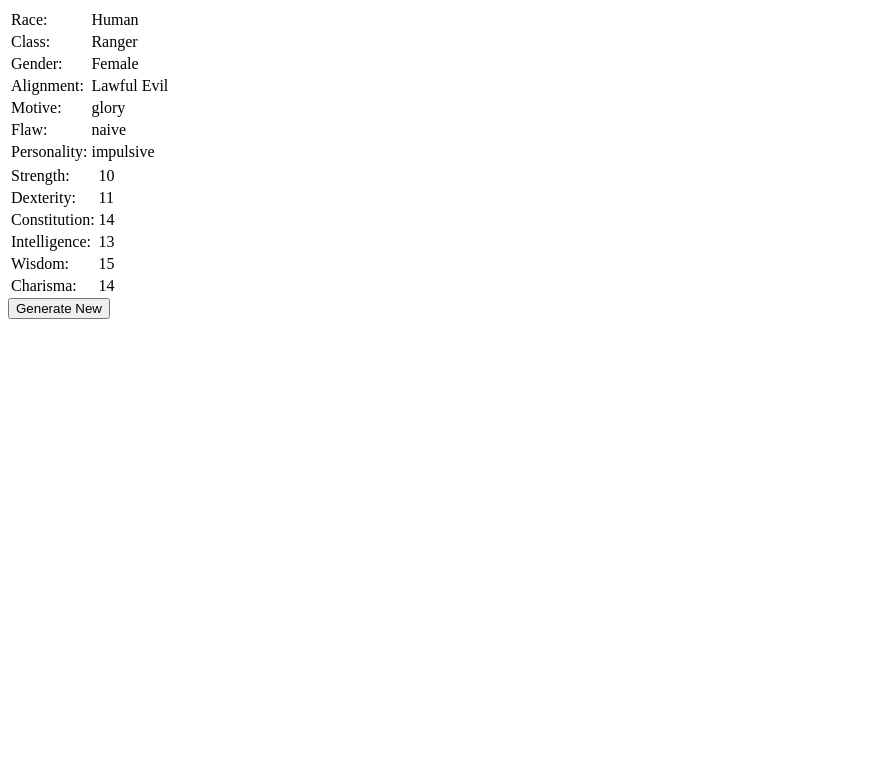
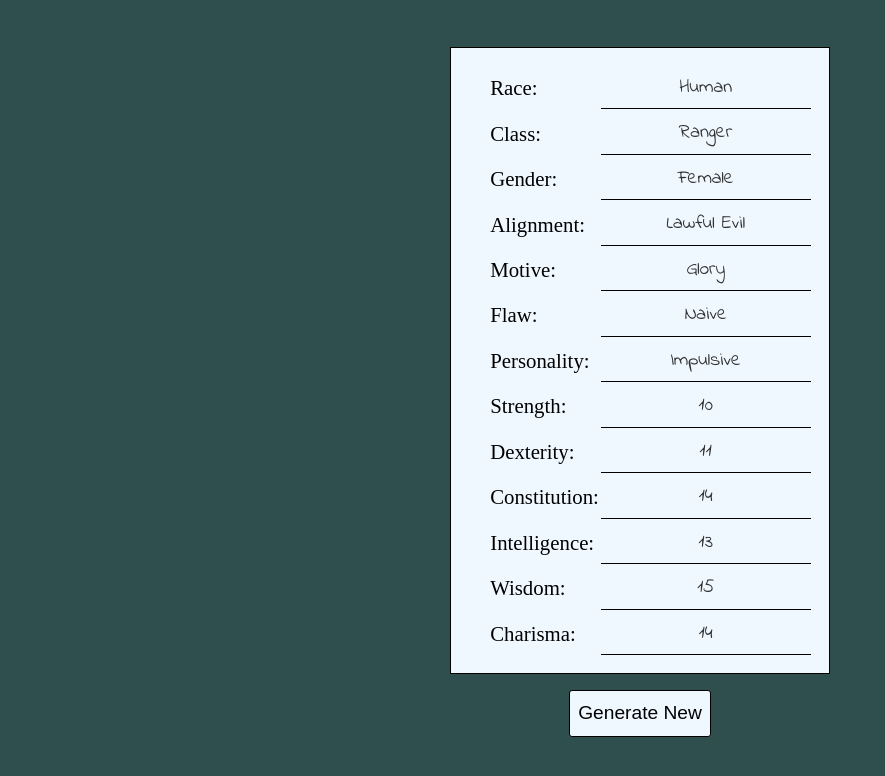
Before and after one commit to ri-ca4/CharacterSheetGenerator, a website with bundled scripts: page public/index.html in a window 1280 px wide. Shown: the whole page, without its empty margins (0-885 px from the left). Built offline with nearby package versions, Linux system fonts and the light colour scheme.

Commit message:
added procfile, added style, small changes tojavascript to improve display

```diff
--- a/public/css/main.css
+++ b/public/css/main.css
@@ -0,0 +1,89 @@
+* {
+    margin: 0;
+    padding: 0;
+    box-sizing: border-box;
+    scroll-behavior: smooth;
+}
+
+body{
+    height: 100vh;
+    width:100vw;
+    background-color: #2f4f4f;
+}
+
+.container{
+    padding: 1vh;
+    display: flex;
+    flex-direction: column;
+    align-items: center;
+    justify-content: center;
+    width: 100%;
+    height: 100%;
+}
+
+table{
+    border: 1px solid #000000;
+    background-color: #f0f8ff;
+    width: 90%;
+    height:80%;
+    padding: 1em;
+}
+
+td{
+    line-height: 1.5em;
+    font-size: 1.2em;
+    margin: 0;
+}
+
+.label{
+    text-align: left;
+    padding-left: 1em;
+    width: 20%;
+    font-size: 1.3em;
+}
+
+.stat{
+    border-bottom: 1px solid black;
+    text-align: center;
+    font-family: 'Indie Flower', cursive;
+    color:#303030
+}
+
+button{
+    border: 1px solid #000000;
+    border-radius: 3px;
+    background-color: #f0f8ff;
+    line-height: 1.5em;
+    font-size: 1.2em;
+    margin: 2vh;
+    padding: 1vh;
+}
+
+
+
+@media screen and (min-width: 600px){
+    table{
+        width: 50%;
+    }
+}
+
+@media screen and (min-height: 1000px){
+    table{
+        height:60%;
+    }
+}
+
+@media screen and (min-width: 1000px){
+    table{
+        width: 30%;
+    }
+}
+
+@media screen and (max-height: 600px){
+    .container{
+        flex-direction: row;
+    }
+    table{
+        height: 100vh;
+    }
+}
--- a/public/index.html
+++ b/public/index.html
@@ -7,46 +7,66 @@
     <head>
         <meta charset="utf-8">
         <meta http-equiv="X-UA-Compatible" content="IE=edge">
-        <title></title>
+        <title>Stats Generator</title>
         <meta name="description" content="">
         <meta name="viewport" content="width=device-width, initial-scale=1">
-        <link rel="stylesheet" href="">
+        <link rel="preconnect" href="https://fonts.googleapis.com">
+        <link rel="preconnect" href="https://fonts.gstatic.com" crossorigin>
+        <link href="https://fonts.googleapis.com/css2?family=Indie+Flower&display=swap" rel="stylesheet">
+        <link rel="stylesheet" href="css/main.css">
     </head>
     <body>
         <!--[if lt IE 7]>
             <p class="browsehappy">You are using an <strong>outdated</strong> browser. Please <a href="#">upgrade your browser</a> to improve your experience.</p>
         <![endif]-->
-        <table id="character">
-            <tr><td>Race:</td>
-                <td id="race"></td></tr>
-            <tr><td>Class:</td>
-                <td id="class"></td></tr>
-            <tr><td>Gender:</td>
-                <td id="gender"></td></tr>
-            <tr><td>Alignment:</td>
-                <td id="align"></td></tr>
-            <tr><td>Motive:</td>
-                <td id="motive"></td></tr>
-            <tr><td>Flaw:</td>
-                <td id="flaw"></td></tr>
-            <tr><td>Personality:</td>
-                <td id="person"></td></tr>
-        </table>
-        <table id="stats">
-            <tr><td>Strength:</td>
-                <td id="str"></td></tr>
-            <tr><td>Dexterity:</td>
-                <td id="dex"></td></tr>
-            <tr><td>Constitution:</td>
-                <td id="con"></td></tr>
-            <tr><td>Intelligence:</td>
-                <td id="int"></td></tr>
-            <tr><td>Wisdom:</td>
-                <td id="wis"></td></tr>
-            <tr><td>Charisma:</td>
-                <td id="chr"></td></tr>
-        </table>
-        <button id="generate">Generate New</button>
+        <div class="container">
+
+            <table id="character">
+
+                <tr><td class="label">Race:</td>
+                    <td id="race" class="stat"></td></tr>
+
+                <tr><td class="label">Class:</td>
+                    <td id="class" class="stat"></td></tr>
+
+                <tr><td class="label">Gender:</td>
+                    <td id="gender" class="stat"></td></tr>
+
+                <tr><td class="label">Alignment:</td>
+                    <td id="align" class="stat"></td></tr>
+
+                <tr><td class="label">Motive:</td>
+                    <td id="motive" class="stat"></td></tr>
+
+                <tr><td class="label">Flaw:</td>
+                    <td id="flaw" class="stat"></td></tr>
+
+                <tr><td class="label">Personality:</td>
+                    <td id="person" class="stat"></td></tr>
+
+                <tr><td class="label">Strength:</td>
+                    <td id="str" class="stat"></td></tr>
+
+                <tr><td class="label">Dexterity:</td>
+                    <td id="dex" class="stat"></td></tr>
+
+                <tr><td class="label">Constitution:</td>
+                    <td id="con" class="stat"></td></tr>
+
+                <tr><td class="label">Intelligence:</td>
+                    <td id="int" class="stat"></td></tr>
+
+                <tr><td class="label">Wisdom:</td>
+                    <td id="wis" class="stat"></td></tr>
+
+                <tr><td class="label">Charisma:</td>
+                    <td id="chr" class="stat"></td></tr>
+
+            </table>
+
+            <button id="generate">Generate New</button>
+
+        </div>
 
         <script type="module" src="js/stats.js" async defer></script>
         <script type="module" src="js/app.js" async defer></script>
--- a/public/js/app.js
+++ b/public/js/app.js
@@ -28,6 +28,9 @@ function rollForAlignment(){
     var align1 = alignments[0][rand1];
     var align2 = alignments[1][rand2];
     var alignment = align1 + ' ' + align2;
+    if(alignment == 'Neutral Neutral'){
+        alignment = 'True Neutral'
+    }
     return alignment
 }
 
@@ -51,12 +54,12 @@ function rollForPersonality(){
 
 function rollForStats(){
     var stats = {};
-    stats.Str = statRoll();
-    stats.Dex = statRoll();
-    stats.Con = statRoll();
-    stats.Int = statRoll();
-    stats.Wis = statRoll();
-    stats.Chr = statRoll();
+    stats.str = statRoll();
+    stats.dex = statRoll();
+    stats.con = statRoll();
+    stats.int = statRoll();
+    stats.wis = statRoll();
+    stats.chr = statRoll();
     return stats
 }
 
@@ -87,12 +90,12 @@ function generate(){//generate new character and display
     document.getElementById('flaw').innerHTML = char.flaw;
     document.getElementById('person').innerHTML = char.person;
 
-    document.getElementById('str').innerHTML = char.stats.Str;
-    document.getElementById('dex').innerHTML = char.stats.Dex;
-    document.getElementById('con').innerHTML =  char.stats.Con;
-    document.getElementById('int').innerHTML = char.stats.Int;
-    document.getElementById('wis').innerHTML = char.stats.Wis;
-    document.getElementById('chr').innerHTML = char.stats.Chr;
+    document.getElementById('str').innerHTML = char.stats.str;
+    document.getElementById('dex').innerHTML = char.stats.dex;
+    document.getElementById('con').innerHTML =  char.stats.con;
+    document.getElementById('int').innerHTML = char.stats.int;
+    document.getElementById('wis').innerHTML = char.stats.wis;
+    document.getElementById('chr').innerHTML = char.stats.chr;
 }
 
 generate();
--- a/public/js/stats.js
+++ b/public/js/stats.js
@@ -6,6 +6,7 @@ const dnd = {
     classes: ['Barbarian', 'Bard', 'Cleric', 'Druid', 'Fighter',
         'Monk', 'Palidin', 'Ranger', 'Rogue', 'Sorcerer', 'Warlock',
         'Wizard', 'Artificer', 'Blood Hunter']
+
 }
 
 // const wow = {
@@ -20,17 +21,17 @@ const alignments = [
     ['Good', 'Neutral', 'Evil']
 ];
 
-const motivations = ['revenge', 'power', 'money', 'healing', 'justice', 'entertainment',
-                     'love', 'adventure', 'education', 'respect', 'redemption', 'boredom',
-                     'curiosity', 'lust', 'anarchy', 'rebellion', 'survival', 'courage',
-                     'glory', 'honor'];
+const motivations = ['Revenge', 'Power', 'Money', 'Healing', 'Justice', 'Entertainment',
+                     'Love', 'Adventure', 'Education', 'Respect', 'Redemption', 'Boredom',
+                     'Curiosity', 'Lust', 'Anarchy', 'Rebellion', 'Survival', 'Courage',
+                     'Glory', 'Honor'];
 
-const flaws = ['gullible', 'clumbsy', 'lazy', 'naive', 'pride', 'stubborn', 'anxious', 'apathetic', 'ignorant',
-                'hot-headed', 'obsessive', 'distractable', 'arrogant', 'forgetful', 'compulsive liar'];
+const flaws = ['Gullible', 'Clumbsy', 'Lazy', 'Naive', 'Pride', 'Stubborn', 'Anxious', 'Apathetic', 'Ignorant',
+                'Hot-headed', 'Obsessive', 'Distractable', 'Arrogant', 'Forgetful', 'Compulsive Liar'];
 
-const personalities = ['bold', 'shy', 'quiet', 'serious', 'modest', 'brave', 'quirky', 'careful', 'honest',
-                    'loyal', 'humble', 'responsible', 'combative', 'witty', 'simple minded', 'bright',
-                    'impulsive', 'compassionate', 'leader', 'hard-working'];
+const personalities = ['Bold', 'Shy', 'Quiet', 'Serious', 'Modest', 'Brave', 'Quirky', 'Careful', 'Honest',
+                    'Loyal', 'Humble', 'Responsible', 'Combative', 'Witty', 'Simple Minded', 'Bright',
+                    'Impulsive', 'Compassionate', 'Leader', 'Hard-working'];
 
 function statRoll (){//simulates rolling 4 d6, dropping lowest, and adding the remaining
     let rolls = [];
```
Also changed, not shown: 1 other file. Lines whose indentation alone changed are shown as unchanged.
